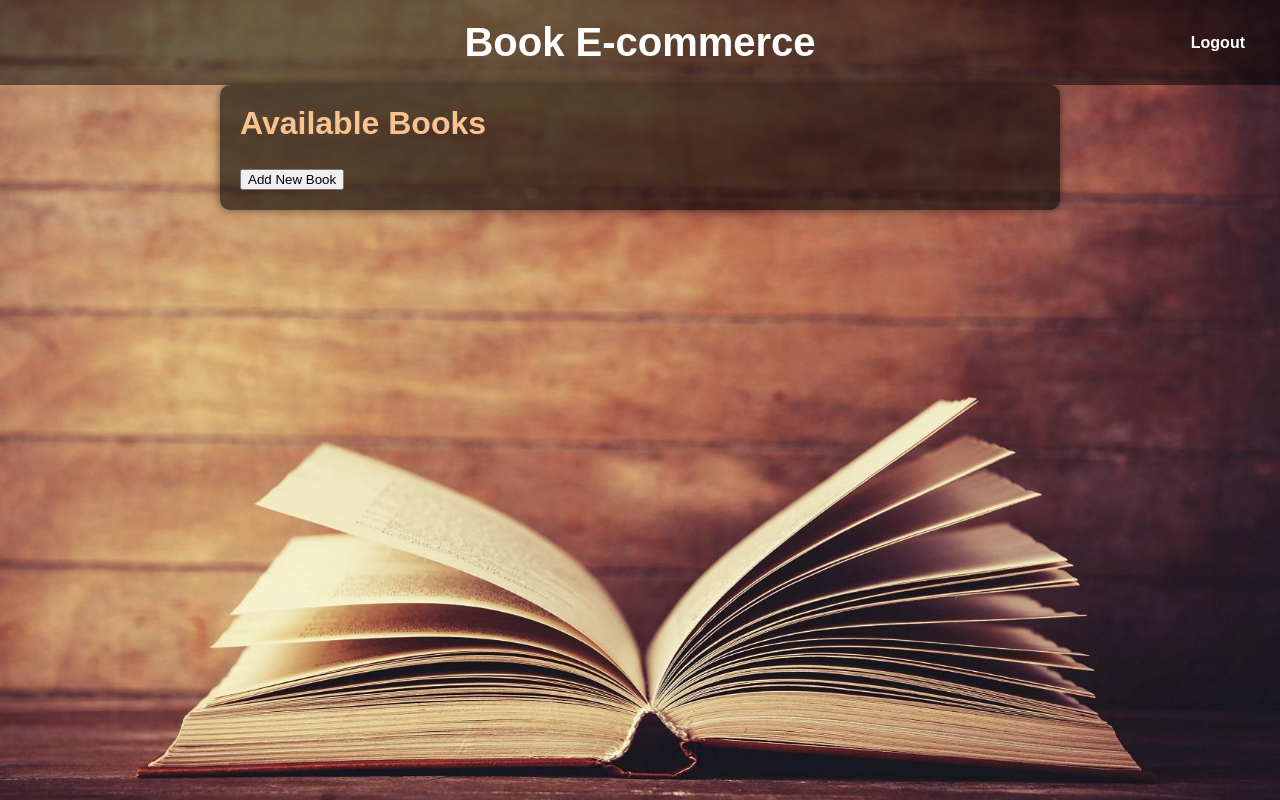
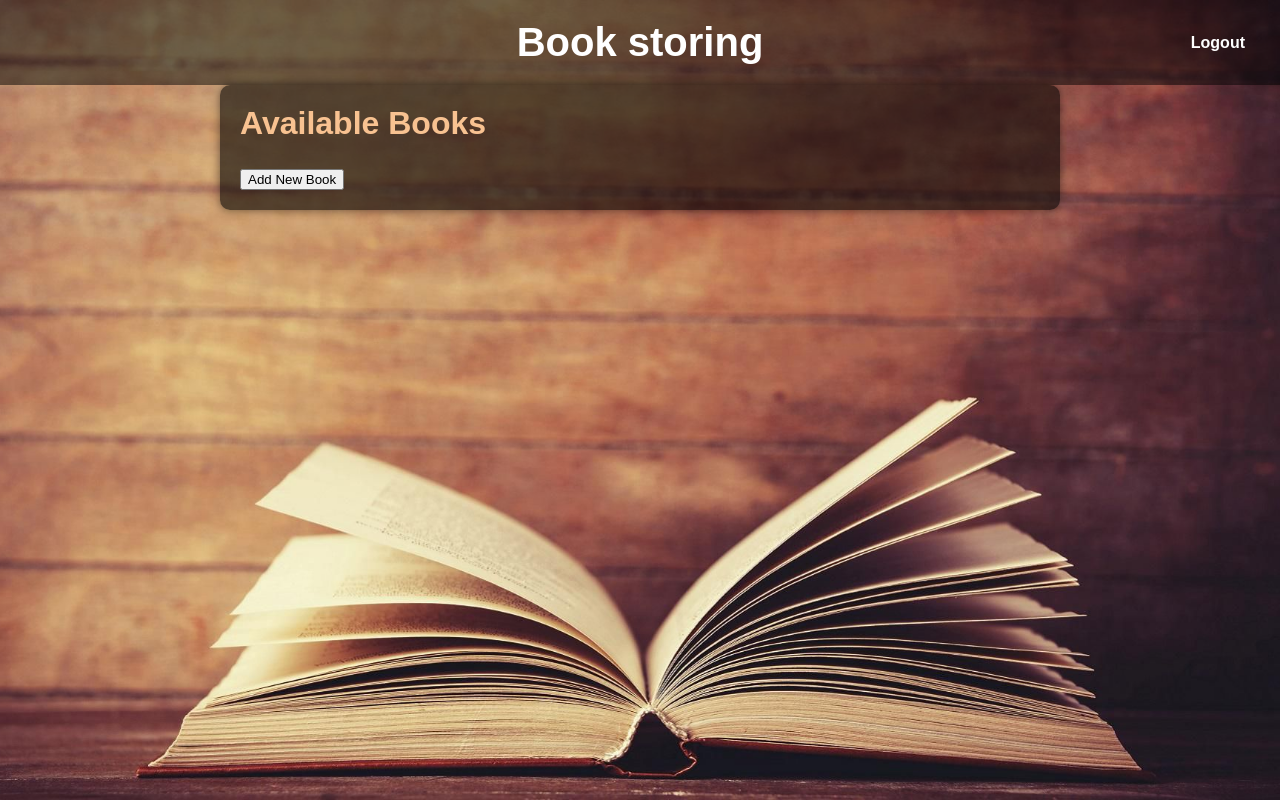
Before and after one commit to Pawan23117541/Devops_Books, a website: page home.html in a window 1280 px wide. Drawn offline with Linux system fonts and the light colour scheme; no server answers.

Commit message:
Update home.html

```diff
--- a/home.html
+++ b/home.html
@@ -8,7 +8,7 @@
 </head>
 <body>
     <header>
-        <h1>Book E-commerce</h1>
+        <h1>Book storing</h1>
         <nav>
             <a href="logout.html">Logout</a>
         </nav>
```
